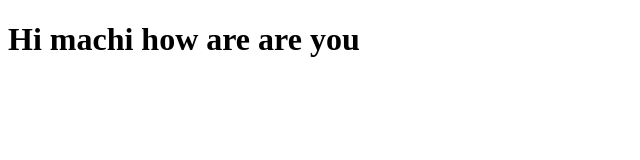
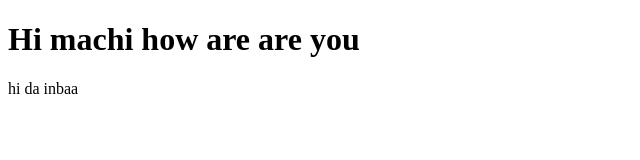
Before and after one commit to Kevin8623/devops-demo, a plain HTML site: page index.html in a window 1280 px wide. Shown: the full height of the page, 0-640 px from the left. Drawn offline with Linux system fonts and the light colour scheme.

Commit message:
index.html

```diff
--- a/index.html
+++ b/index.html
@@ -7,5 +7,6 @@
 </head>
 <body>
     <h1>Hi machi how are are you</h1>
+    <p>hi da inbaa</p>
 </body>
 </html>
```
